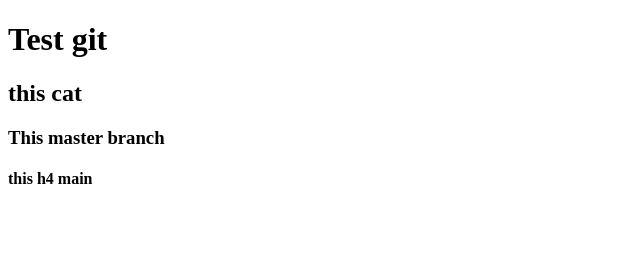
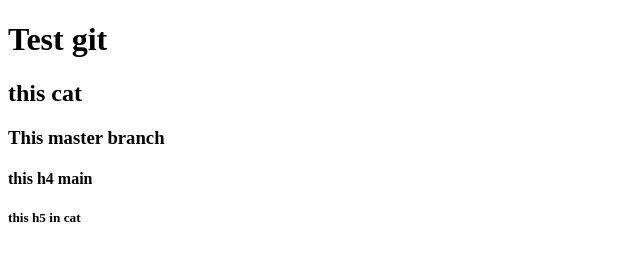
Before and after one commit to markhryshchenko/testGit, a plain HTML site: page index.html in a window 1280 px wide. Shown: the full height of the page, 0-640 px from the left. Drawn offline with Linux system fonts and the light colour scheme.

Commit message:
this h5 in cat

```diff
--- a/index.html
+++ b/index.html
@@ -11,5 +11,6 @@
     <h2>this cat</h2>
     <h3>This master branch</h3>
     <h4>this h4 main</h4>
+    <h5>this h5 in cat</h5>
 </body>
 </html>
```
